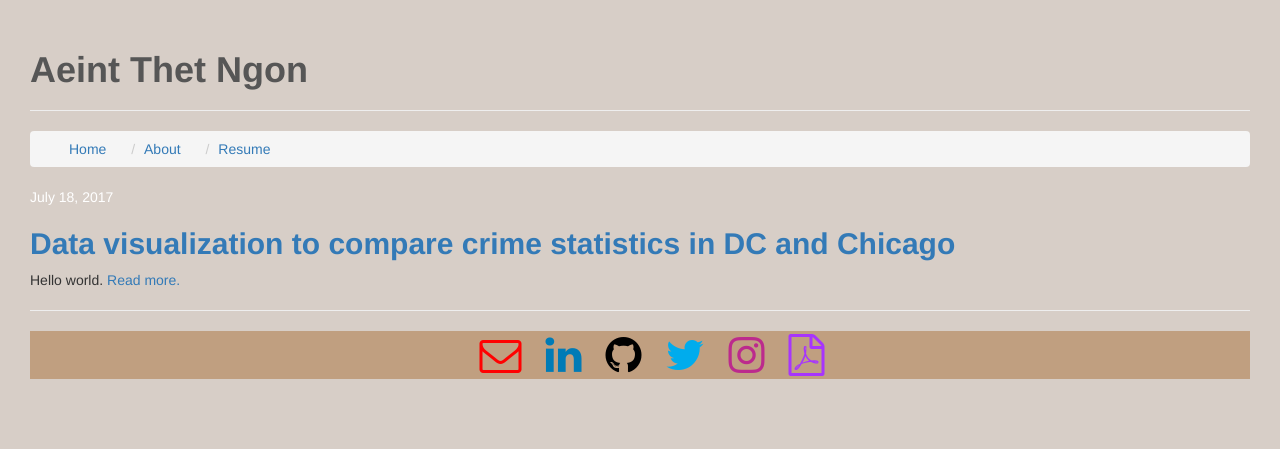
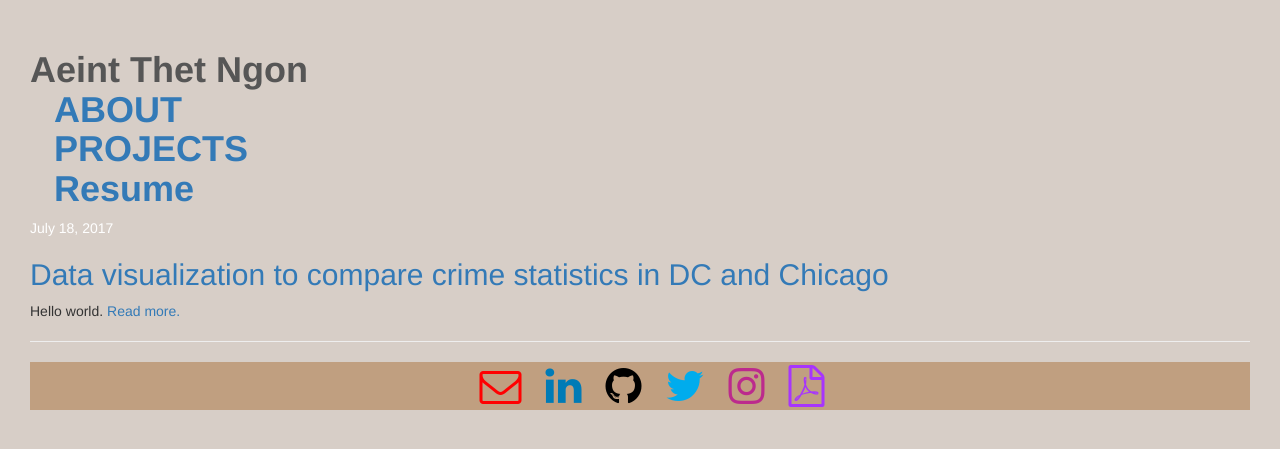
Before and after one commit to aeintngon/old-webpage, a Jekyll site: the page built from index.html, in a window 1280 px wide. Shown: the top 449 px of the page. Built offline with Jekyll 4.4.1, drawn with Linux system fonts in a browser that asks for light colours; nearby versions of some CDN libraries.

Commit message:
more style updates

```diff
--- a/CSS/styles.css
+++ b/CSS/styles.css
@@ -11,7 +11,6 @@ h1 {
 
 h2 {
 	font-sie: 24px;
-	font-weight: bold;
 	color: #76323F;
 }
 
@@ -21,6 +20,13 @@ h2 {
 
 .post-date{
 	color:#FFFFFF;
+}
+
+#top-line {
+	color: #76323F
+	height: 2px;
+	border: 0;
+	margin: 0;
 }
 
 ul {
--- a/_layouts/default.html
+++ b/_layouts/default.html
@@ -13,6 +13,11 @@
 <body>
 
 <h1>Aeint Thet Ngon
+<ul style="color:#a9a9a9; font-weight:bold;">
+	<li><a href="./about.html">ABOUT</li>
+	<li><a href="./index.html">PROJECTS</li>
+	<li><a href="/static/resume/AeintNgon_resume.pdf">Resume</a></li>
+</ul>
 <!--  <a href="mailto:aeintngon@gmail.com" target="_blank"><i class="fa fa-envelope-o" aria-hidden="true"></i></a>
   <a href="https://www.linkedin.com/in/Aeintngon/" target="_blank"><i class="fa fa-linkedin" aria-hidden="true"></i></a>
   <a href="https://github.com/aeintngon" target="_blank"><i class="fa fa-github" aria-hidden="true"></i></a>
@@ -20,11 +25,12 @@
   </h1>
 
 <hr id='top-line'>
+<!--
 <ul class="breadcrumb">
   <li><a href="./index.html">Home</a></li>
   <li><a href="./about.html">About</a></li>
   <li><a href="/static/resume/AeintNgon_resume.pdf">Resume</a></li>
-</ul>
+</ul>-->
 
   {{content}}
 
```
